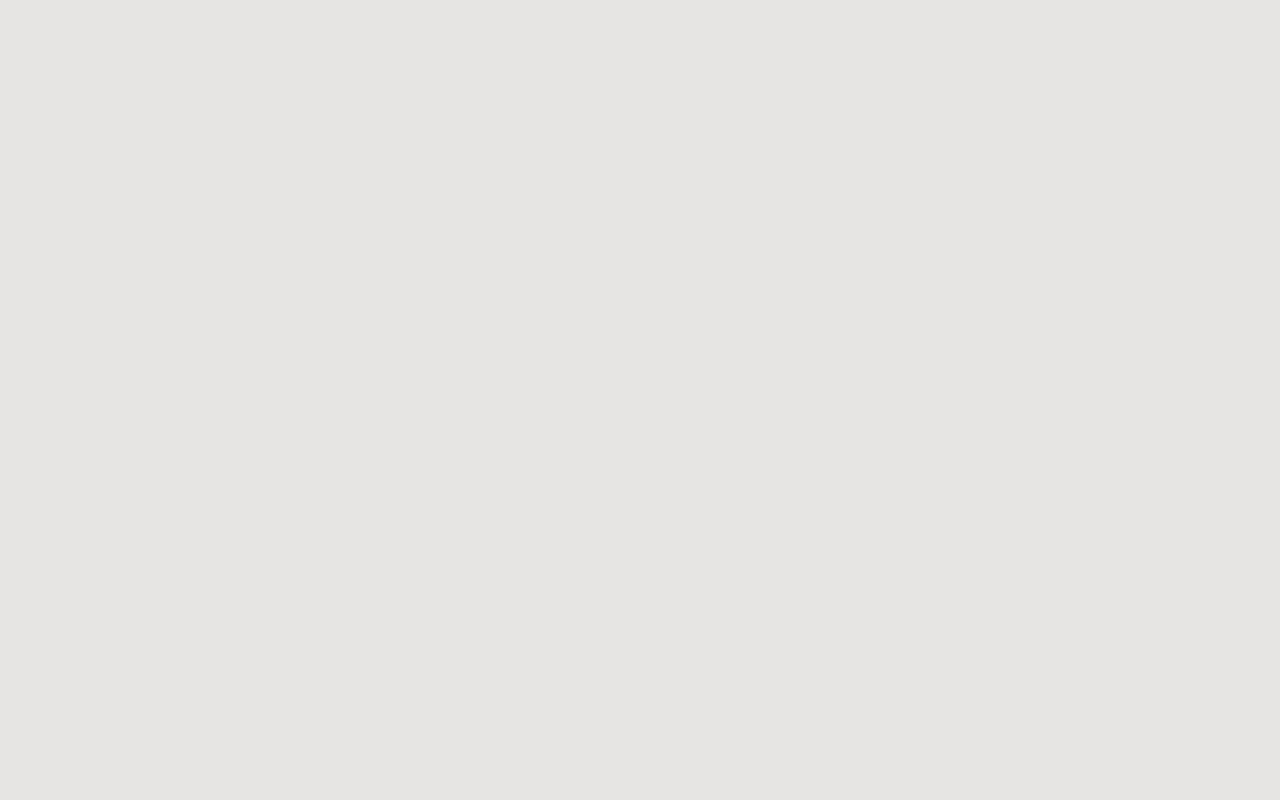
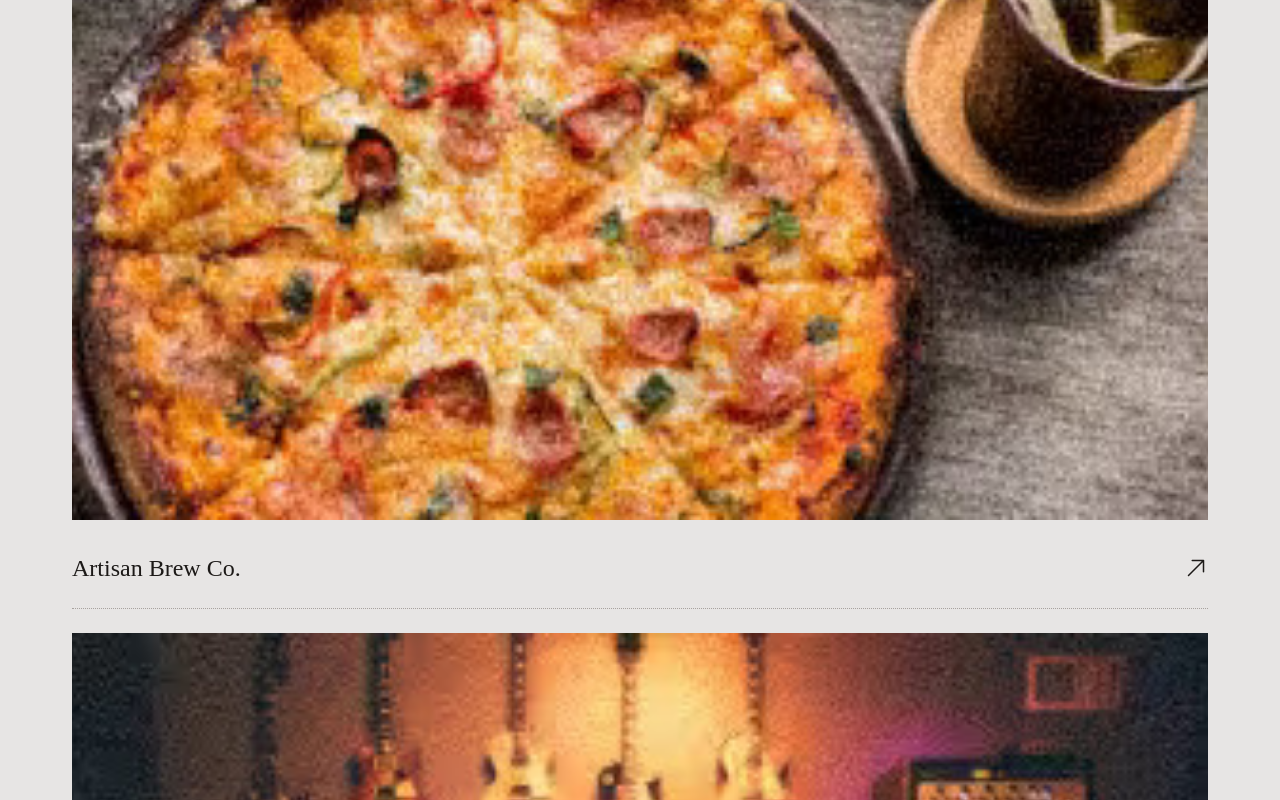
Before and after one commit to LOSTBOY-IS-DED/Subh.rs, a Next.js app in the folder starter-template/: page / in a window 1280 px wide. Shown: the part 2000-2800 px from the top of the page. Before the commit the page ends 1680 px from the top, so only its background shows below. Built offline with nearby package versions, Linux system fonts and the light colour scheme.

Commit message:
porjects mobie view done

```diff
--- a/starter-template/src/app/page.tsx
+++ b/starter-template/src/app/page.tsx
@@ -1,11 +1,13 @@
 import Header from "@/sections/Header";
 import Hero from "@/sections/Hero";
 import Intro from "@/sections/Intro";
+import Projects from "@/sections/Projects";
 
 export default function Home() {
   return <>
     <Header/>
     <Hero/>
     <Intro/>
+    <Projects />
   </>
 }
--- a/starter-template/src/sections/Projects.tsx
+++ b/starter-template/src/sections/Projects.tsx
@@ -4,6 +4,7 @@ import image2 from "@/assets/images/project-2.jpg";
 import image3 from "@/assets/images/project-3.jpg";
 import image4 from "@/assets/images/project-4.jpg";
 import image5 from "@/assets/images/project-5.jpg";
+import Image from "next/image";
 
 /* eslint-disable-next-line @typescript-eslint/no-unused-vars */
 const projects = [
@@ -30,7 +31,45 @@ const projects = [
 ];
 
 const Projects: FC = () => {
-  return <div>Projects</div>;
+  return (
+    <section className="py-24">
+      <div className="container">
+        <h2 className="text-4xl">My Proof of Work</h2>
+          <div className="mt-10">
+          {projects.map(({ name, image }) => (
+          <a href="#" key={name} className="border-t lst:border-b border-stone-400 border-dotted py-6 flex flex-col">
+            <div  >
+              <div className="aspect-video">
+              <Image src={image} alt="image" className="size-full object-cover" />
+
+              </div>
+
+              <div className="mt-8 flex justify-between items-center" >
+                <h3 className="text-2xl">{name}</h3>
+                {/* icon or svg  */}
+
+                <svg
+                  xmlns="http://www.w3.org/2000/svg"
+                  fill="none"
+                  viewBox="0 0 24 24"
+                  strokeWidth="1.5"
+                  stroke="currentColor"
+                  className="size-6"
+                >
+                  <path
+                    strokeLinecap="round"
+                    strokeLinejoin="round"
+                    d="m4.5 19.5 15-15m0 0H8.25m11.25 0v11.25"
+                  />
+                </svg>
+              </div>
+            </div>
+          </a>
+        ))}
+          </div>
+      </div>
+    </section>
+  );
 };
 
 export default Projects;
```
